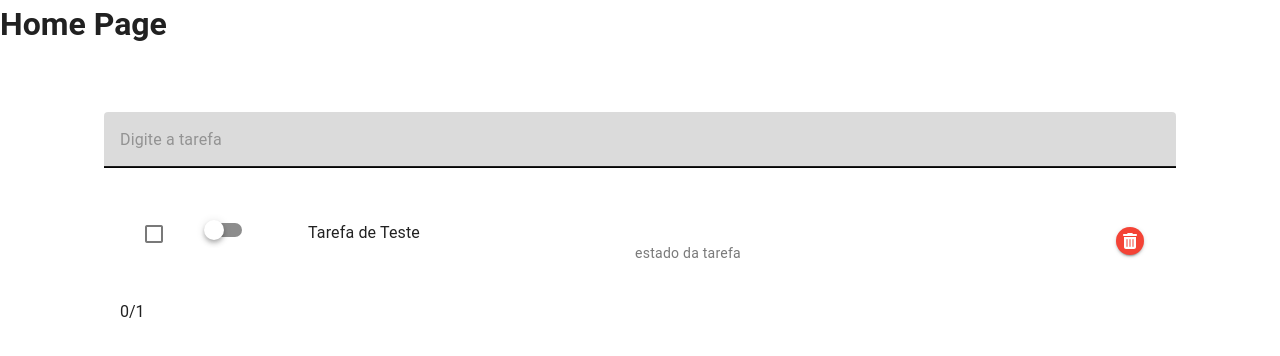
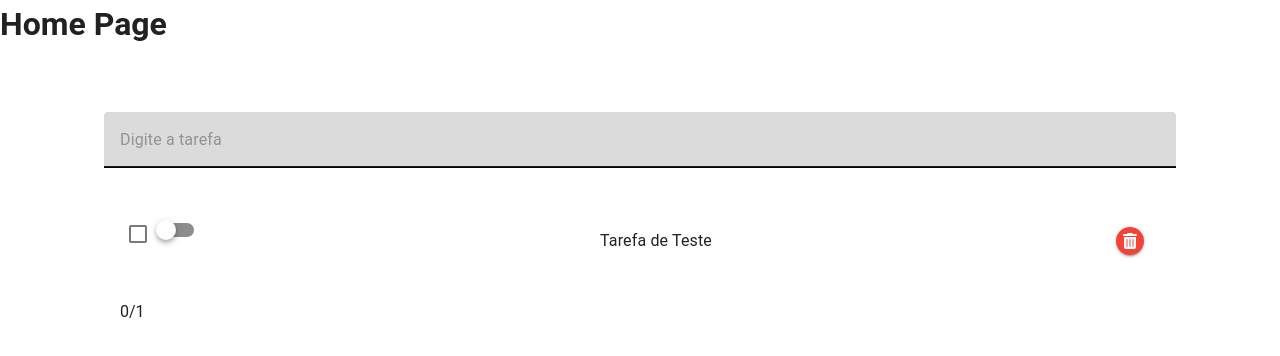
Before and after one commit to phgferreira/demo-todolist, a Vue app: page / in a window 1280 px wide. Shown: the top 356 px of the page. Built offline with nearby package versions, Linux system fonts and the light colour scheme.

Commit message:
Criaod componente lista de tarefas

```diff
--- /dev/null
+++ b/src/components/ListaTarefas.vue
@@ -0,0 +1,45 @@
+<template>
+  <v-list density="compact">
+  <v-list-item v-for="(tarefa) in store.state.tarefas" :key="tarefa.id" class="d-flex align-baseline justify-space-between">
+    <template #prepend>
+      <v-sheet class="d-flex align-baseline justify-space-between">
+        <v-checkbox v-model="tarefa.done" color="success" density="comfortable"/>
+        <v-switch v-model="tarefa.doing" color="warning"/>
+      </v-sheet>
+    </template>
+
+    <template #title>
+        {{ tarefa.nome }}
+    </template>
+
+    <template #append>
+      <v-sheet class="botao-excluir">
+        <v-btn density="compact" color="red" variant="elevated"
+               :icon="true" @click="excluir(tarefa.id)">
+          <font-awesome-icon :icon="['fas', 'trash-can']"/>
+        </v-btn>
+      </v-sheet>
+    </template>
+  </v-list-item>
+  </v-list>
+  <v-footer>{{store.getters.concluido}}/{{store.getters.total}}</v-footer>
+</template>
+
+<script setup lang="ts">
+import store from "@/store";
+import {FontAwesomeIcon} from "@fortawesome/vue-fontawesome";
+
+function excluir(id: number) {
+  const tarefa = store.state.tarefas.find((tar) => tar.id === id);
+  if (tarefa) {
+    const response = confirm(`Tem certeza que seja excluir a tarefa ${tarefa.nome} ?`);
+    if (response) store.dispatch('excluir', tarefa.id);
+  }
+}
+</script>
+
+<style scoped>
+.botao-excluir {
+  padding-right: 1em;
+}
+</style>
--- a/src/views/home/HomePage.vue
+++ b/src/views/home/HomePage.vue
@@ -8,46 +8,14 @@
           @keyup="handleKeyUp"
       />
 
-      <v-list density="compact">
-        <v-list-item v-for="(tarefa) in store.state.tarefas" :key="tarefa.id">
-          <template #prepend>
-            <v-sheet class="d-flex align-baseline painel-acoes">
-              <v-checkbox v-model="tarefa.done" color="success" density="comfortable"/>
-              <v-switch v-model="tarefa.doing" color="warning"/>
-            </v-sheet>
-          </template>
-
-          <template #title>
-            <v-sheet class="label-tarefa">
-              {{ tarefa.nome }}
-            </v-sheet>
-          </template>
-
-          <template #append>
-            <v-sheet class="botao-excluir">
-              <v-btn density="compact" color="red" variant="elevated"
-                     :icon="true" @click="excluir(tarefa.id)">
-                <font-awesome-icon :icon="['fas', 'trash-can']"/>
-              </v-btn>
-            </v-sheet>
-          </template>
-
-          <template #subtitle>
-            <v-sheet class="text-center">
-              estado da tarefa
-            </v-sheet>
-          </template>
-        </v-list-item>
-      </v-list>
-
-      <v-footer>{{store.getters.concluido}}/{{store.getters.total}}</v-footer>
+      <lista-tarefas />
     </v-container>
 </template>
 
 <script lang="ts" setup>
-import {FontAwesomeIcon} from "@fortawesome/vue-fontawesome";
 import store from "@/store";
 import {ref} from "vue";
+import ListaTarefas from "@/components/ListaTarefas.vue";
 
 const nomeTarefa = ref('');
 
@@ -58,13 +26,6 @@ function handleKeyUp(event: KeyboardEvent) {
   }
 }
 
-function excluir(id: number) {
-  const tarefa = store.state.tarefas.find((tar) => tar.id === id);
-  if (tarefa) {
-    const response = confirm(`Tem certeza que seja excluir a tarefa ${tarefa.nome} ?`);
-    if (response) store.dispatch('excluir', tarefa.id);
-  }
-}
 </script>
 
 <style scoped>
@@ -74,10 +35,4 @@ function excluir(id: number) {
 .painel-acoes > * {
   margin: 0 1em;
 }
-.label-tarefa {
-  padding: 0 3em;
-}
-.botao-excluir {
-  padding-right: 1em;
-}
 </style>
```
